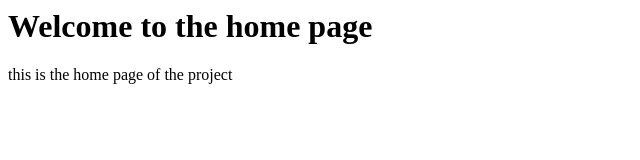
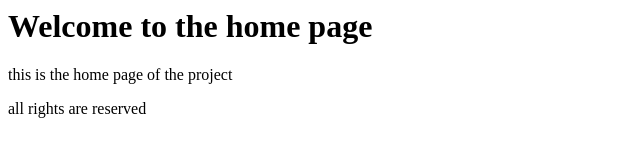
Before and after one commit to MunaAlabri/Myproject, a plain HTML site: page index.html in a window 1280 px wide. Shown: the whole page, without its empty margins (0-640 px from the left). Drawn offline with Linux system fonts and the light colour scheme.

```diff
--- a/index.html
+++ b/index.html
@@ -5,6 +5,7 @@
 	<body>
 		<h1>Welcome to the home page</h1>
 		<p>this is the home page of the project</p>
+	<footer>all rights are reserved</footer>
 
 	</body>
 </html>
```
Also changed, not shown: 1 other file.
